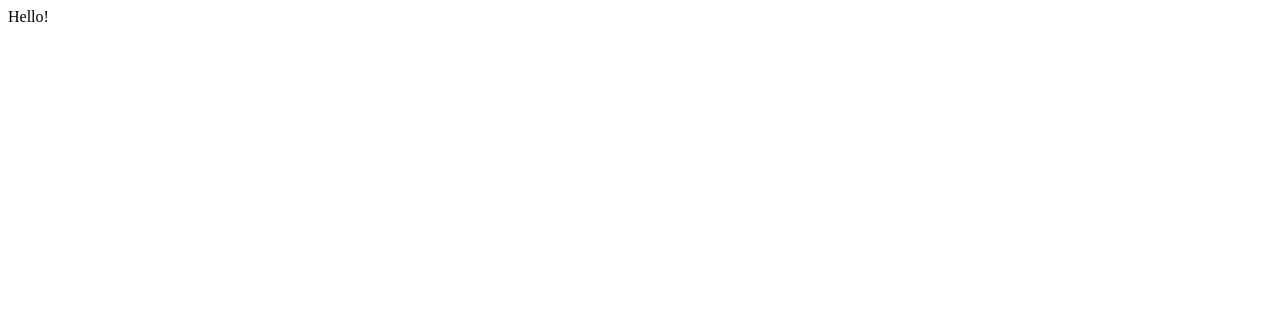
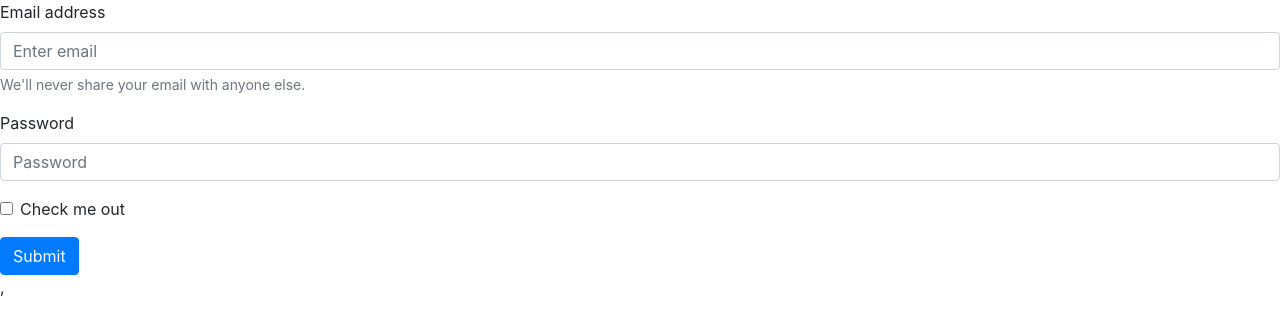
Before and after one commit to WasteNotOrg/WasteNot, a React app: page / in a window 1280 px wide. Shown: the top 332 px of the page. Built offline with nearby package versions, Linux system fonts and the light colour scheme; the HTML template or start-up script is replaced by a standard one.

Commit message:
Create initial UI design of Login.jsx, begin UI design of Home.jsx
Co-authored-by: Adam Joesten <adamjoesten@gmail.com>
Co-authored-by: Courtney Doss <777.catalyst@gmail.com>
Co-authored-by: Caner Demir <canerdemir62@gmail.com>

```diff
--- a/client/App.jsx
+++ b/client/App.jsx
@@ -1,11 +1,26 @@
 import React from 'react';
+import {
+  BrowserRouter as Router,
+  Route,
+  Switch,
+} from 'react-router-dom';
+import Landing from './components/Landing.jsx';
+import Home from './components/Home.jsx';
 
+const App = () => (
+  <div style={{ backgroundColor: 'white' }}>
+    <Router>
+      <Switch>
+        <Route exact path="/">
+          <Landing />
+        </Route>
 
-const App = (props) => {
-  return (
-    <div>Hello!</div>
-  )
-
-}
+        <Route path="/home">
+          <Home />
+        </Route>
+      </Switch>
+    </Router>
+  </div>
+);
 
 export default App;
--- /dev/null
+++ b/client/components/Home.jsx
@@ -0,0 +1,12 @@
+import React from 'react';
+
+
+const Home = () => (
+  <div>
+    <div>
+
+    </div>
+  </div>
+);
+
+export default Home;
--- /dev/null
+++ b/client/components/Landing.jsx
@@ -0,0 +1,29 @@
+import React from 'react';
+import { Form, Button } from 'react-bootstrap';
+import { Link } from 'react-router-dom';
+
+const Landing = () => (
+  <Form>
+    <Form.Group controlId="formBasicEmail">
+      <Form.Label>Email address</Form.Label>
+      <Form.Control type="email" placeholder="Enter email" />
+      <Form.Text className="text-muted">
+        We'll never share your email with anyone else.
+      </Form.Text>
+    </Form.Group>
+
+    <Form.Group controlId="formBasicPassword">
+      <Form.Label>Password</Form.Label>
+      <Form.Control type="password" placeholder="Password" />
+    </Form.Group>
+    <Form.Group controlId="formBasicCheckbox">
+      <Form.Check type="checkbox" label="Check me out" />
+    </Form.Group>
+    <Link to="/Home">
+      <Button variant="primary" type="submit">
+        Submit
+      </Button>
+    </Link>
+  </Form>
+);
+export default Landing;
--- a/client/index.js
+++ b/client/index.js
@@ -2,10 +2,11 @@
 import ReactDom from "react-dom";
 import { BrowserRouter } from "react-router-dom";
 import App from "./App.jsx";
+import 'bootstrap/dist/css/bootstrap.min.css';
 
 ReactDom.render(
-  // <BrowserRouter>
-  <App />,
-  // </BrowserRouter>,
-  document.getElementById("root")
+  <BrowserRouter>
+    <App />,
+  </BrowserRouter>,
+  document.getElementById('root'),
 );
--- a/package.json
+++ b/package.json
@@ -40,12 +40,14 @@
   },
   "dependencies": {
     "@babel/plugin-transform-runtime": "^7.12.15",
+    "bootstrap": "^4.6.0",
     "concurrently": "^5.3.0",
     "cross-env": "^7.0.3",
     "express": "^4.17.1",
     "nodemon": "^2.0.7",
     "pg": "^8.5.1",
     "react": "^17.0.1",
+    "react-bootstrap": "^1.4.3",
     "react-dom": "^17.0.1",
     "react-router-dom": "^5.2.0"
   }
--- a/webpack.config.js
+++ b/webpack.config.js
@@ -5,7 +5,7 @@
   entry: './client/index.js',
   output: {
     path: path.resolve(__dirname, 'dist'),
-    filename: 'bundle.js'
+    filename: 'bundle.js',
   },
   module: {
     rules: [
@@ -17,13 +17,13 @@
           options: {
             presets: [
               '@babel/preset-env',
-              '@babel/preset-react'
+              '@babel/preset-react',
             ],
             plugins: [
-              '@babel/transform-runtime'
-            ]
-          }
-        }
+              '@babel/transform-runtime',
+            ],
+          },
+        },
       },
       {
         // /\.css$ /,
@@ -31,10 +31,10 @@
         // exclude: /node_modules/,
         use: [
           'style-loader',
-          'css-loader'
-        ]
+          'css-loader',
+        ],
       },
-    ]
+    ],
   },
   devServer: {
     publicPath: '/',
@@ -43,5 +43,5 @@
     },
     contentBase: path.resolve(__dirname, 'client'),
     historyApiFallback: true,
-  }
+  },
 }
```
Also changed, not shown: client/components/Feed.tsx (added), client/components/SearchBar.jsx (added).
